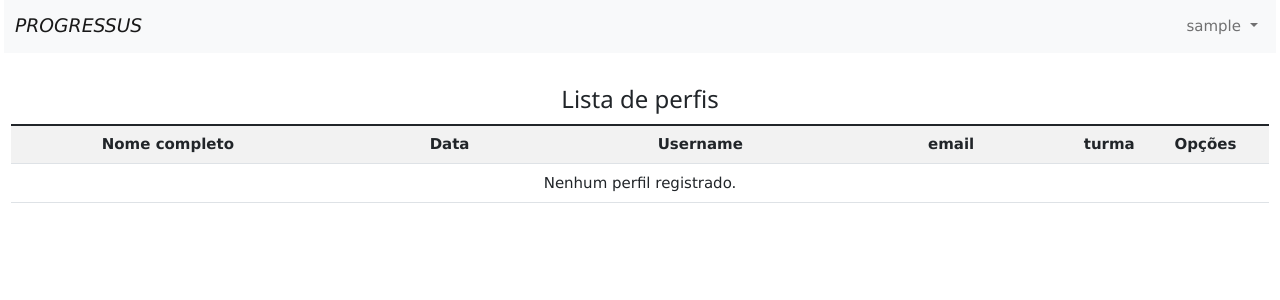
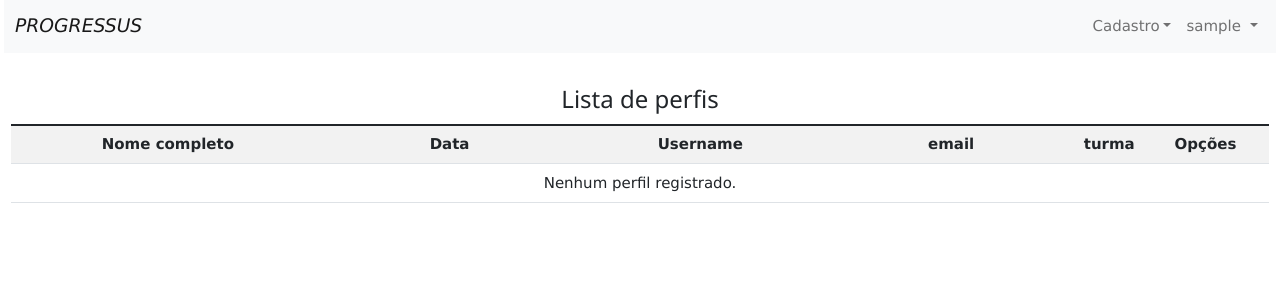
Before and after one commit to flavianowilliams/progressus, a Django app: page /cadastros/profiles_list/ in a window 1280 px wide. Shown: the top 300 px of the page. Run offline with Django 4.2, Linux system fonts and the light colour scheme; the visitor is signed in with stand-in values (Sample User, id 1); some libraries are stand-ins or nearby versions.

Commit message:
adicionando lista de perfis

```diff
--- a/pages/templates/pages/base.html
+++ b/pages/templates/pages/base.html
@@ -44,7 +44,15 @@
               <div class="collapse navbar-collapse" id="collapsenavbar">
                 <div class="navbar-nav ms-auto">
                   {% if request.user.is_authenticated %}
-                    <div class="nav-item dropdown">
+                    {% if request.user.is_superuser %}
+                      <div class="nav-item dropdown">
+                        <a class="nav-link dropdown-toggle" id="dropdowncadastro" role="button" data-bs-toggle="dropdown" aria-expanded="false" aria-haspopup="true" href="#">Cadastro</a>
+                          <div class="dropdown-menu dropdown-menu-end" aria-labelledby="dropdowncadastro">
+                            <a class="dropdown-item" href="{% url 'cadastros:profiles_list' %}">Perfis</a>
+                        </div>
+                      </div>
+                    {% endif %}
+                  <div class="nav-item dropdown">
                       <a class="nav-link dropdown-toggle" id="dropdownlogin" role="button" href="#" data-bs-toggle="dropdown" aria-expanded="false" aria-haspopup="true">
                         {{ request.user }}
                       </a>
```
Also changed, not shown: 1 other file.
